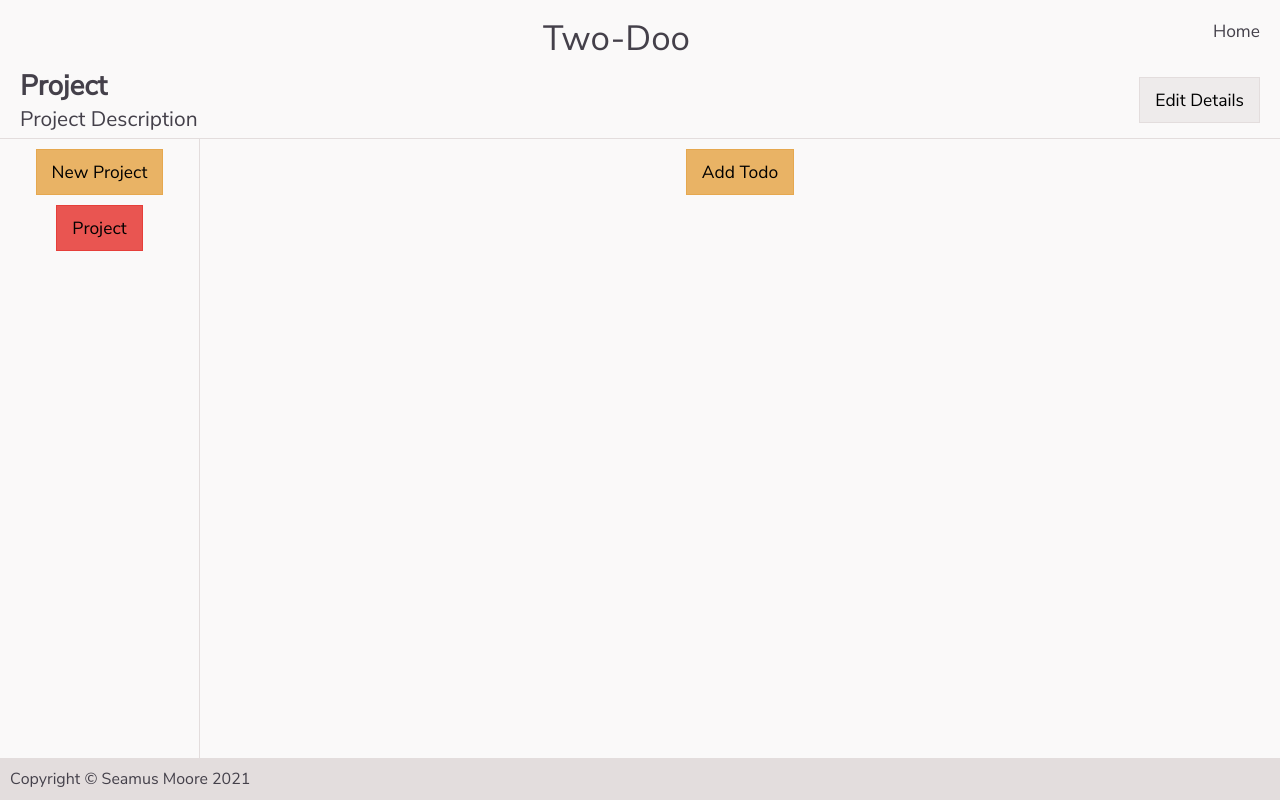
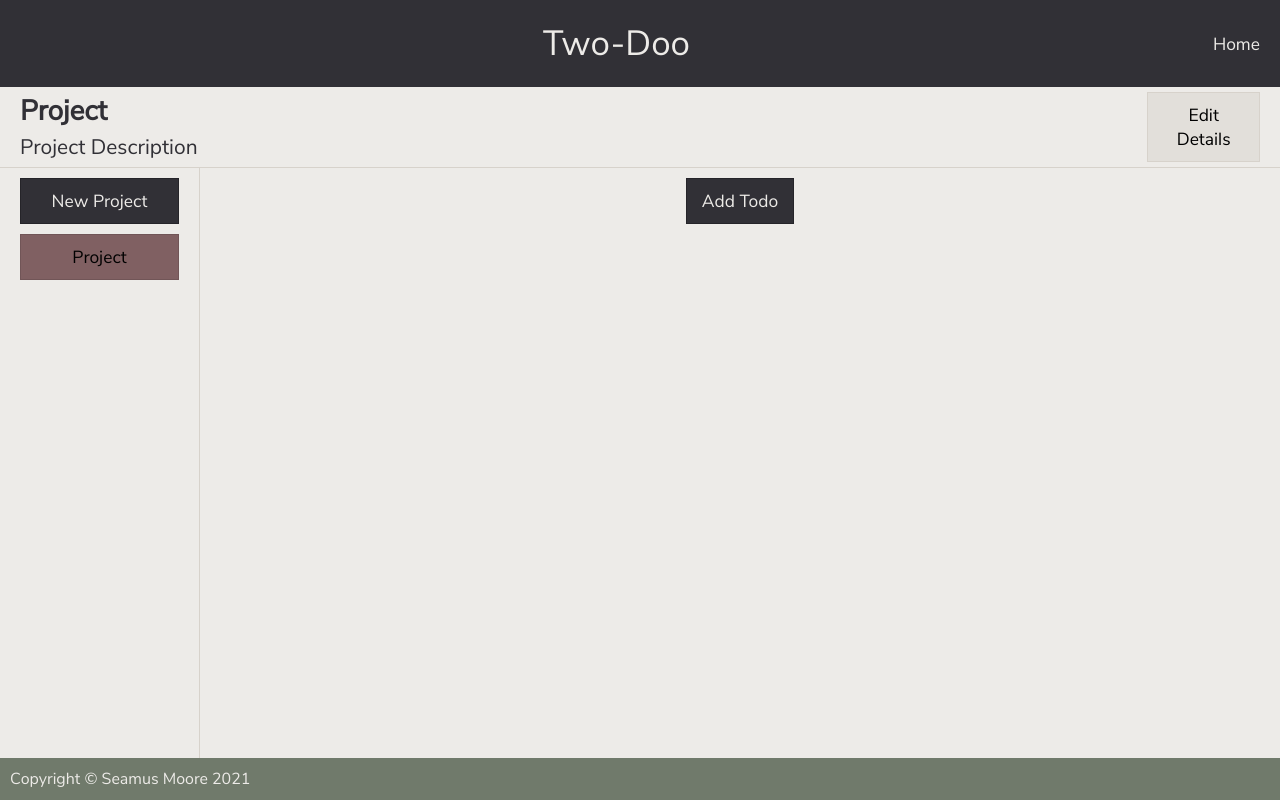
Before and after one commit to MooreSA/two-doo, a React (Create React App) app: page / in a window 1280 px wide. Built offline with nearby package versions, Linux system fonts and the light colour scheme.

Commit message:
Redid Colors (again) fixed some overflow

```diff
--- a/src/components/Header.jsx
+++ b/src/components/Header.jsx
@@ -11,8 +11,8 @@ const Header = (props) => {
       </div>
       <div className="current-project">
         <div className="current-project__info">
-          <span className="current-project__title">{project.title}</span>
-          <span className="current-project__desc">{project.desc}</span>
+          <div className="current-project__title">{project.title}</div>
+          <div className="current-project__desc">{project.desc}</div>
         </div>
         <button type="button" className="btn current-project__edit" onClick={editProject}>Edit Details</button>
       </div>
--- a/src/styles/_base.scss
+++ b/src/styles/_base.scss
@@ -5,22 +5,23 @@
     src: url('../fonts/NunitoSans-Regular.ttf');
 };
 
-$color-success: #7b9450;
-$color-warning: #f88418;
+$color-info: #313036;
+$color-success: #7dbc6c;
+$color-warning: #faac34;
 $color-danger: #f44336;
 
 // Background color
-$base-color: #FAF9F9;
+$base-color: #EDEBE8;
 // use this to bring attention. It contrasts with everything else
-$light-accent-color: #E9B365;
+$light-accent-color: #8F8576;
 // The "identity" of the page. Use this for branding
-$main-brand-color: #E95551;
+$main-brand-color: #806062;
 // Darker accent color - may not need to use
 // $dark-accent-color: #E3DDDD;
-$dark-accent-color: #98979C;
+$dark-accent-color: #707A6B;
 // This could be the BG for dark themes.
 // Otherwise it's text
-$dark-shade: #44404A;
+$dark-shade: #313036;
 // Just barely visible
 $border-color: darken($base-color, 10);
 $border-emphasis: darken($base-color, 20);
@@ -61,6 +62,7 @@ $font-emphasis: 'Nunito', sans-serif;
 
 html, body, #root {
     height: 100%;
+    max-width: 100%;
 }
 
 
--- a/src/styles/_current-project.scss
+++ b/src/styles/_current-project.scss
@@ -1,6 +1,7 @@
 .current-project {
     height: 100%;
     width: 100%;
+
     padding: 5px 20px;
 
     @include flex-item (row, nowrap);
@@ -9,26 +10,37 @@
 
     &__info {
         @include flex-item(column, nowrap);
-        flex: 1 1 auto;
+        flex: 9 1 auto;
         height: 100%;
+        width: 100%;
     }
 
     &__title {
         font-size: $font-size * 2;
         font-weight: bold;
-        flex: 1 1 auto;
-        max-height: 100%;
-        max-width: 100%;
+
+        display: inline-block;
+        flex: 2 3 auto;
+        width: 80%;
+        max-width: 600px;
+        overflow: hidden;
+        text-overflow: ellipsis;
     }
 
     &__desc {
-        flex: 2 1 auto;
         font-size: $font-size * 1.5;
-        max-width: 100%;
-        max-height: 100%;
+
+        flex: 1 1 auto;
+        display: inline-block;
+        max-width: 500px;
+        width: 100%;
+        text-overflow: ellipsis;
+        white-space: nowrap;
+        overflow: hidden;
     }
 
     &__edit {
+        flex: 1 1 auto;
         @include btn(darken($base-color, 5));
     }
 }
--- a/src/styles/_footer.scss
+++ b/src/styles/_footer.scss
@@ -1,4 +1,5 @@
 .footer {
     padding: 10px;
-    background-color: darken($base-color, 10);
+    background-color: $dark-accent-color;
+    color: $base-color;
 }
--- a/src/styles/_header.scss
+++ b/src/styles/_header.scss
@@ -1,10 +1,12 @@
 .header {
     @include flex-item(column, nowrap);
+    max-width: 100%;
 
     &__pageinfo {
+        background-color: $dark-shade;
         width: 100%;
         height: 100%;
-        padding: 0px 20px;
+        padding: 20px 20px;
 
         @include flex-item(row, nowrap);
         justify-content: center;
@@ -14,13 +16,14 @@
     &__title {
         width: 100%;
         text-align: center;
-        padding-top: 15px;
         font-family: $font-emphasis;
         font-size: $font-size * 2.5;
+        color: $base-color;
     }
 
     &__link {
         text-decoration: none;
+        color: $base-color;
         font-size: $font-size * 1.25;
 
         &:hover {
@@ -28,7 +31,7 @@
         }
 
         &:link, &:visited {
-            color: $dark-shade;
+            color: $base-color;
         }
     }
 }
--- a/src/styles/_modal.scss
+++ b/src/styles/_modal.scss
@@ -54,7 +54,7 @@
 
     &__discard {
         @include btn($color-warning);
-        // border: 1px solid darken($discard-color, 25);
+        // color: $base-color;
         max-width: 100px;
         margin: 5px 20px;
     }
--- a/src/styles/_page.scss
+++ b/src/styles/_page.scss
@@ -1,5 +1,6 @@
 .page {
     height: 100%;
+    max-width: 100%;
 
     display: grid;
     grid-template-rows: auto 1fr auto;
--- a/src/styles/_sidebar.scss
+++ b/src/styles/_sidebar.scss
@@ -8,7 +8,10 @@
     border-right: 1px solid $border-color;
 
     &__new-project {
-        @include btn($light-accent-color);
+        @include btn($dark-shade);
+        color: $base-color;
+
+        width: 80%;
 
         display: block;
         margin: auto;
@@ -30,8 +33,10 @@
         display: block;
         margin-top: 10px;
 
+        width: 80%;
+        max-width: calc(80%);
         overflow: hidden;
-        overflow-wrap: break-word;
+        text-overflow: ellipsis;
 
         &--active {
             @include btn($main-brand-color);
--- a/src/styles/_todo.scss
+++ b/src/styles/_todo.scss
@@ -14,10 +14,13 @@
     padding: 10px;
     font-size: $font-size * 1.25;
 
-    background-color: darken($base-color, 10);
+    background-color: $base-color;
+    color: $dark-shade;
 
     &--done {
-        background-color: $dark-accent-color;
+        background-color: darken($base-color, 25);
+
+        color: $dark-shade;
 
         & > span {
             text-decoration: line-through;
--- a/src/styles/_todolist.scss
+++ b/src/styles/_todolist.scss
@@ -8,6 +8,7 @@
 
     &__add-todo {
         margin-top: 10px;
-        @include btn($light-accent-color)
+        @include btn($dark-shade);
+        color: $base-color;
     }
 }
```
